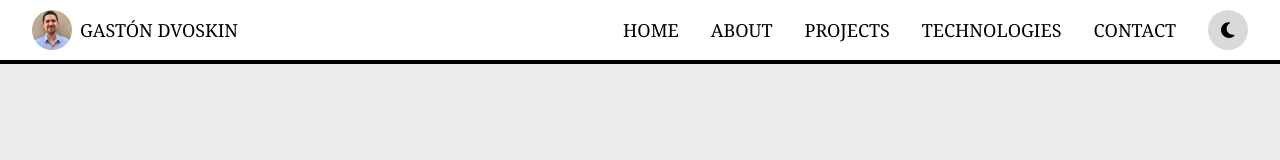
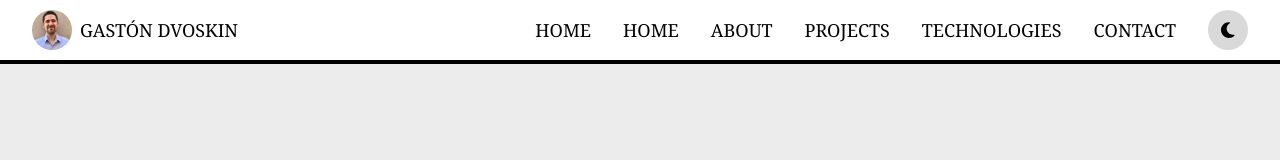
Before and after one commit to gastondvoskin/portfolio, a React (Vite) app in the folder client/: page / in a window 1280 px wide. Shown: the top 160 px of the page. Built offline with nearby package versions, Linux system fonts and the light colour scheme; no server answers.

Commit message:
Modularizing Nav. Added Nav_Link component

```diff
--- /dev/null
+++ b/client/src/components/Nav_Link.jsx
@@ -0,0 +1,10 @@
+import { Link, animateScroll as scroll } from "react-scroll";
+
+
+const Nav_Link = ({handleRenderMenu, to}) => {
+  return (
+    <Link onClick={handleRenderMenu} className="mx-4 cursor-pointer" to={to} smooth={true} duration={300}>{to.toUpperCase()}</Link>
+  );
+};
+
+export default Nav_Link;
--- a/client/src/components/Navbar.jsx
+++ b/client/src/components/Navbar.jsx
@@ -1,5 +1,6 @@
 import { useState } from "react";
 import { Link, animateScroll as scroll } from "react-scroll";
+import Nav_Link from "../components/Nav_Link";
 
 import { nameRovaletti } from "../data/dataRovaletti/dataNav";
 import { nameDvoskin } from "../data/dataDvoskin/dataNav";
@@ -7,12 +8,7 @@ import { nameDvoskin } from "../data/dataDvoskin/dataNav";
 import dvoskin from "../assets/profileImage/dvoskin.jpg";
 import rovaletti from "../assets/profileImage/rovaletti.jpg";
 import { FontAwesomeIcon } from "@fortawesome/react-fontawesome";
-import {
-  faBars,
-  faMoon,
-  faSun,
-  faXmark,
-} from "@fortawesome/free-solid-svg-icons";
+import { faBars, faMoon, faSun, faXmark, } from "@fortawesome/free-solid-svg-icons";
 
 const Navbar = () => {
   const [darkMode, setDarkMode] = useState(false);
@@ -20,15 +16,12 @@ const Navbar = () => {
   const html = document.querySelector("html");
 
   const toggleDarkMode = () => {
-    // console.log(html.classList[0])
     html.classList.toggle("dark");
     setDarkMode(!darkMode);
   };
   const dataOwner = import.meta.env.VITE_DATAOWNER;
   const ownerName = dataOwner === "dvoskin" ? nameDvoskin : nameRovaletti;
   const ownerImg = dataOwner === "dvoskin" ? dvoskin : rovaletti;
-
-  console.log('dataOwner: ', dataOwner);
 
   const [renderedMenu, setRenderedMenu] = useState(false);
 
@@ -75,11 +68,7 @@ const Navbar = () => {
       </div>
 
       {/* links container for small devices*/}
-      <div
-        className={`${
-          renderedMenu ? "fixed" : "hidden"
-        } inset-0 z-50 bg-mybg1 text-3xl dark:bg-mybg2d`}
-      >
+      <div className={`${renderedMenu ? "fixed" : "hidden"} lg:hidden inset-0 z-50 bg-mybg1 text-3xl dark:bg-mybg2d`}>
         <div className="flex flex-col h-full items-center justify-center">
           <Link
             onClick={handleRenderMenu}
@@ -138,6 +127,7 @@ const Navbar = () => {
 
       {/* links container for large devices*/}
       <div className="hidden lg:flex items-center mr-8">
+        <Nav_Link handleRenderMenu={handleRenderMenu} to="home"/>
         <Link
           onClick={handleRenderMenu}
           className="mx-4 cursor-pointer"
```
